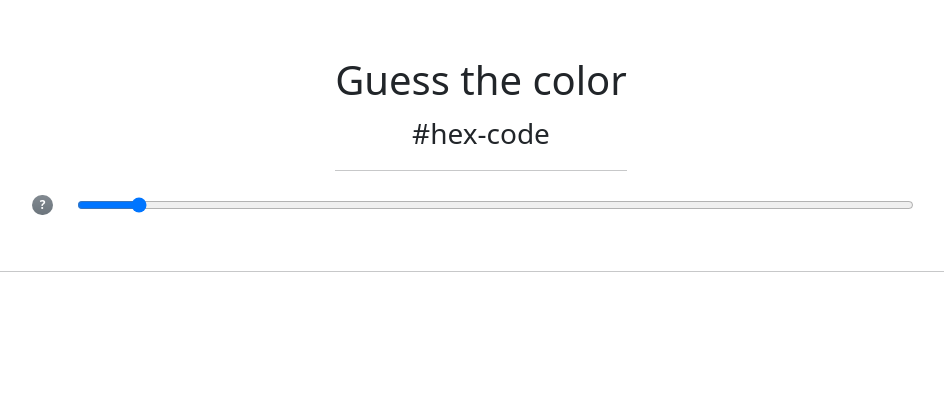
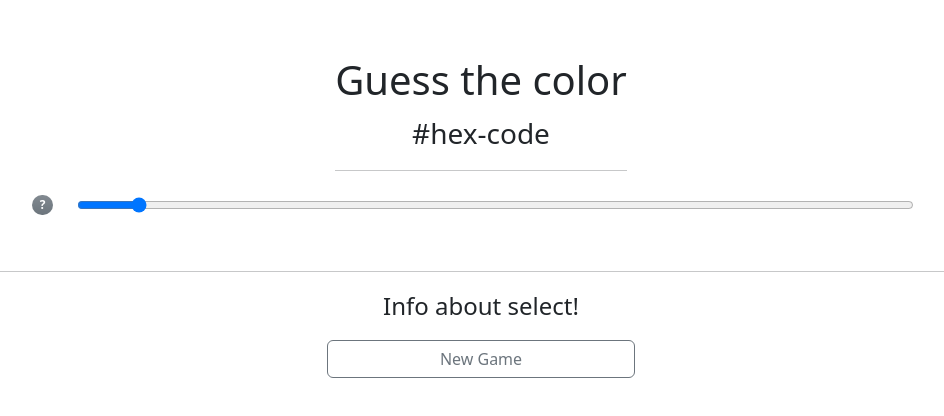
Before and after one commit to RostaJecna/WAGuessColor, a plain HTML site: page index.html in a window 1280 px wide. Shown: the whole page, without its empty margins (159-1103 px from the left). Drawn offline with nearby package versions, Linux system fonts and the light colour scheme.

Commit message:
Add <footer> content (button, paragraph, etc.)

```diff
--- a/index.html
+++ b/index.html
@@ -26,5 +26,11 @@
             </div>
             <hr>
         </main>
+        <footer id="footer" class="d-flex flex-column">
+            <p id="info-select" class="fs-4 text-center">Info about select!</p>
+            <div id="new-game-btn" class="d-grid gap-2 col-md-3 mx-auto">
+                <button class="btn btn-outline-secondary" type="button"><span class="to-uppercase">New Game</span></button>
+            </div>
+        </footer>
     </body>
 </html>
```
